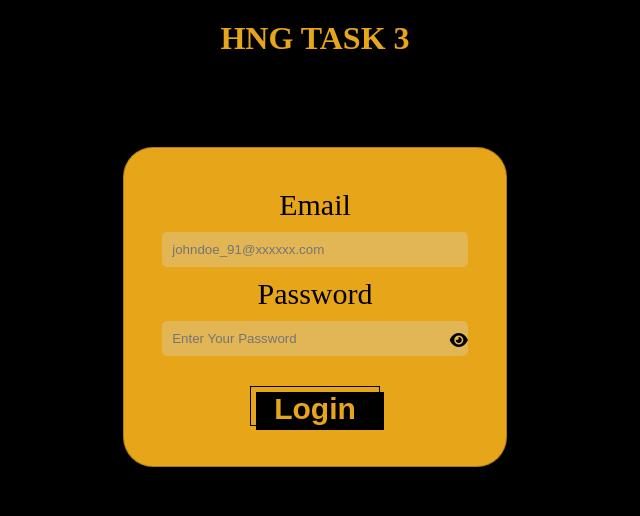
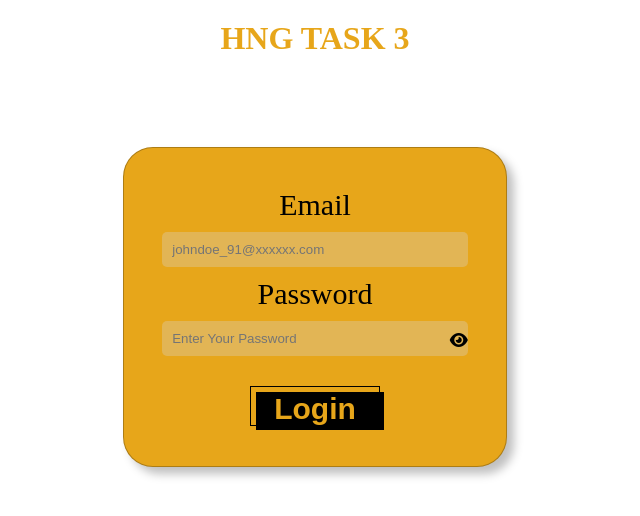
Before and after one commit to ogbeni54/hng-three, a React (Create React App) app: page / in a window 1280 px wide. Shown: the top 516 px of the page, without its empty margins (325-965 px from the left). Built offline with nearby package versions, Linux system fonts and the light colour scheme.

Commit message:
feat: Working on Login form

```diff
--- a/src/Landing page/Home.css
+++ b/src/Landing page/Home.css
@@ -1,5 +1,5 @@
 .tata{
-    background-color: black;
+    /* background-color: black; */
     padding: 20px 0px 0px;
     height: 100vh;
 }
--- a/src/Landing page/Home.jsx
+++ b/src/Landing page/Home.jsx
@@ -88,8 +88,7 @@ const Home = () => {
             </div>
             {loading ? (
               <div className="loading-spinner" aria-label="Logging in...">
-                {/* You can replace this with your loading animation */}
-                Loading...
+
               </div>
             ) : null}
 
```
